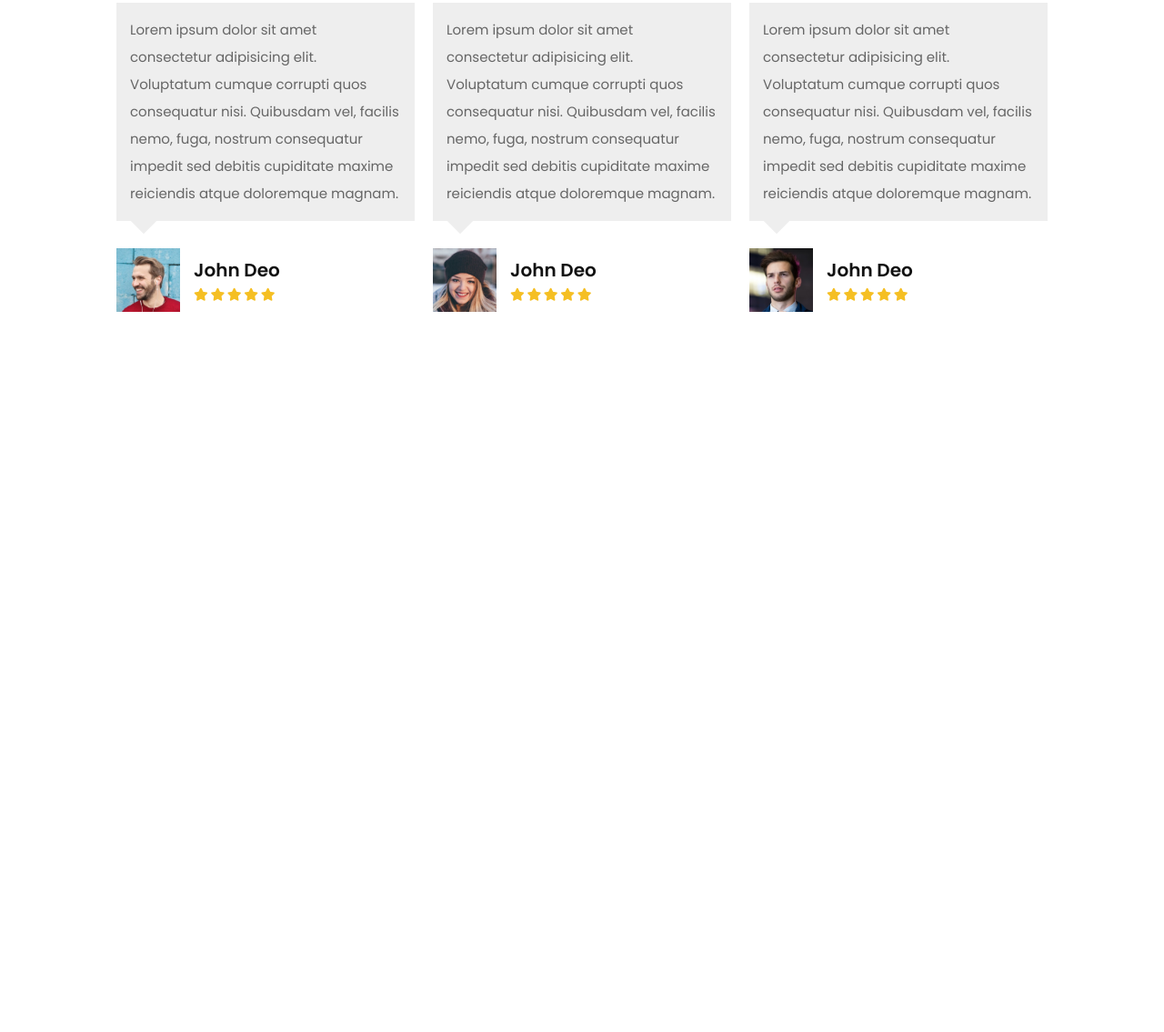
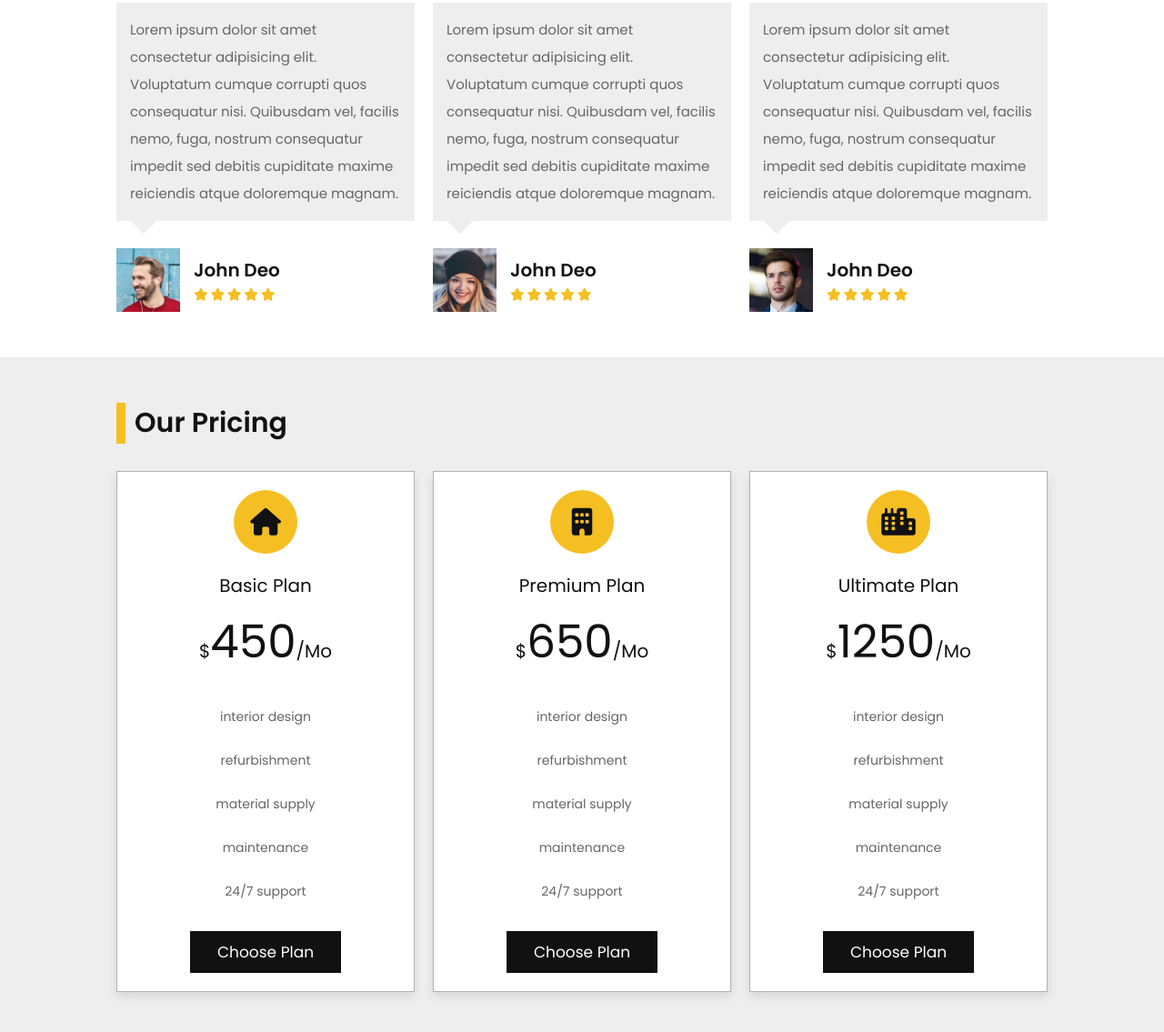
Before and after one commit to nick2498/Construction_Website, a plain HTML site: page index.html in a window 1280 px wide. Shown: the part 3665-4800 px from the top of the page at 91% size. Before the commit the page ends 4058 px from the top, so only its background shows below. Drawn offline with nearby package versions, Linux system fonts and the light colour scheme; some packages are replaced by stand-ins of ours; a script that the page names is missing.

Commit message:
designed and developed pricing section

```diff
--- a/index.html
+++ b/index.html
@@ -492,6 +492,56 @@
     </section>
     <!-- reviews section ends -->
 
+    <!-- pricing section starts -->
+    <section class="pricing" id="pricing">
+      <h1 class="heading">our pricing</h1>
+
+      <div class="box-container">
+        <div class="box">
+          <i class="fas fa-home"></i>
+          <h3>basic plan</h3>
+          <div class="price"><span>$</span>450<span>/mo</span></div>
+          <div class="list">
+            <p>interior design</p>
+            <p>refurbishment</p>
+            <p>material supply</p>
+            <p>maintenance</p>
+            <p>24/7 support</p>
+          </div>
+          <a href="#" class="btn">choose plan</a>
+        </div>
+
+        <div class="box">
+          <i class="fas fa-building"></i>
+          <h3>premium plan</h3>
+          <div class="price"><span>$</span>650<span>/mo</span></div>
+          <div class="list">
+            <p>interior design</p>
+            <p>refurbishment</p>
+            <p>material supply</p>
+            <p>maintenance</p>
+            <p>24/7 support</p>
+          </div>
+          <a href="#" class="btn">choose plan</a>
+        </div>
+
+        <div class="box">
+          <i class="fas fa-city"></i>
+          <h3>ultimate plan</h3>
+          <div class="price"><span>$</span>1250<span>/mo</span></div>
+          <div class="list">
+            <p>interior design</p>
+            <p>refurbishment</p>
+            <p>material supply</p>
+            <p>maintenance</p>
+            <p>24/7 support</p>
+          </div>
+          <a href="#" class="btn">choose plan</a>
+        </div>
+      </div>
+    </section>
+    <!-- pricing section ends -->
+
     <!-- lightGallery cdn link -->
     <script src="https://cdnjs.cloudflare.com/ajax/libs/lightgallery-js/1.4.0/js/lightgallery.min.js"></script>
 
--- a/src/css/style.scss
+++ b/src/css/style.scss
@@ -577,6 +577,56 @@ section {
   }
 }
 
+.pricing {
+  background: var(--light-bg);
+
+  .box-container {
+    @include grid(30rem);
+
+    .box {
+      background: var(--white);
+      text-align: center;
+      padding: 2rem;
+      border: var(--border);
+      box-shadow: var(--box-shadow);
+
+      i {
+        font-size: 3rem;
+        height: 7rem;
+        width: 7rem;
+        line-height: 7rem;
+        border-radius: 50%;
+        margin-bottom: 2rem;
+        background: var(--yellow);
+        color: var(--black);
+      }
+
+      h3 {
+        @include titleText(2rem);
+        font-weight: normal;
+      }
+
+      .price {
+        padding: 1rem 0;
+        @include titleText(5rem);
+
+        span {
+          font-size: 2rem;
+        }
+      }
+
+      .list {
+        padding: 1rem 0;
+
+        p {
+          padding: 1rem 0;
+          @include graphText(1.4rem);
+        }
+      }
+    }
+  }
+}
+
 // media queries
 @media (max-width: 1200px) {
   .header {
```
Also changed, not shown: src/css/style.css, 1 other file.
